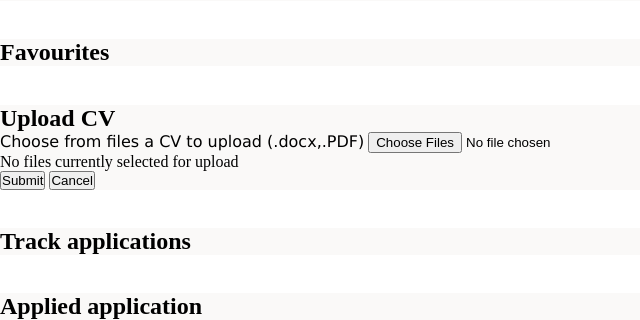
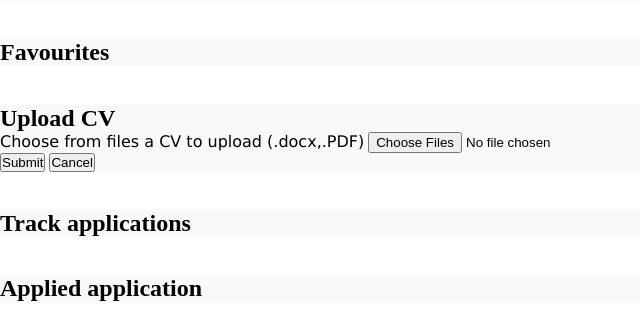
Before and after one commit to Owen-SS/Software-Engineering-Assignment, a Flask app: page /student in a window 1280 px wide. Shown: the part 624-944 px from the top of the page, without its empty margins (0-640 px from the left). Run offline with Flask 2, Linux system fonts and the light colour scheme; data that the repository does not hold is empty.

Commit message:
Small bug fixes

```diff
--- a/templates/student.html
+++ b/templates/student.html
@@ -58,10 +58,7 @@
             <form method="post" enctype="multipart/form-data">
                 <div>
                   <label for="cv_upload">Choose from files a CV to upload (.docx,.PDF)</label>
-                  <input type="file" id="cv_upload" name="cv_upload" accept=".docx, .pdf" multiple />
-                </div>
-                <div id="preview">
-                  <p>No files currently selected for upload</p>
+                  <input type="file" id="cv_upload" name="cv_upload" accept=".docx, .pdf" multiple/>
                 </div>
                 <div>
                   <button>Submit</button>
```
